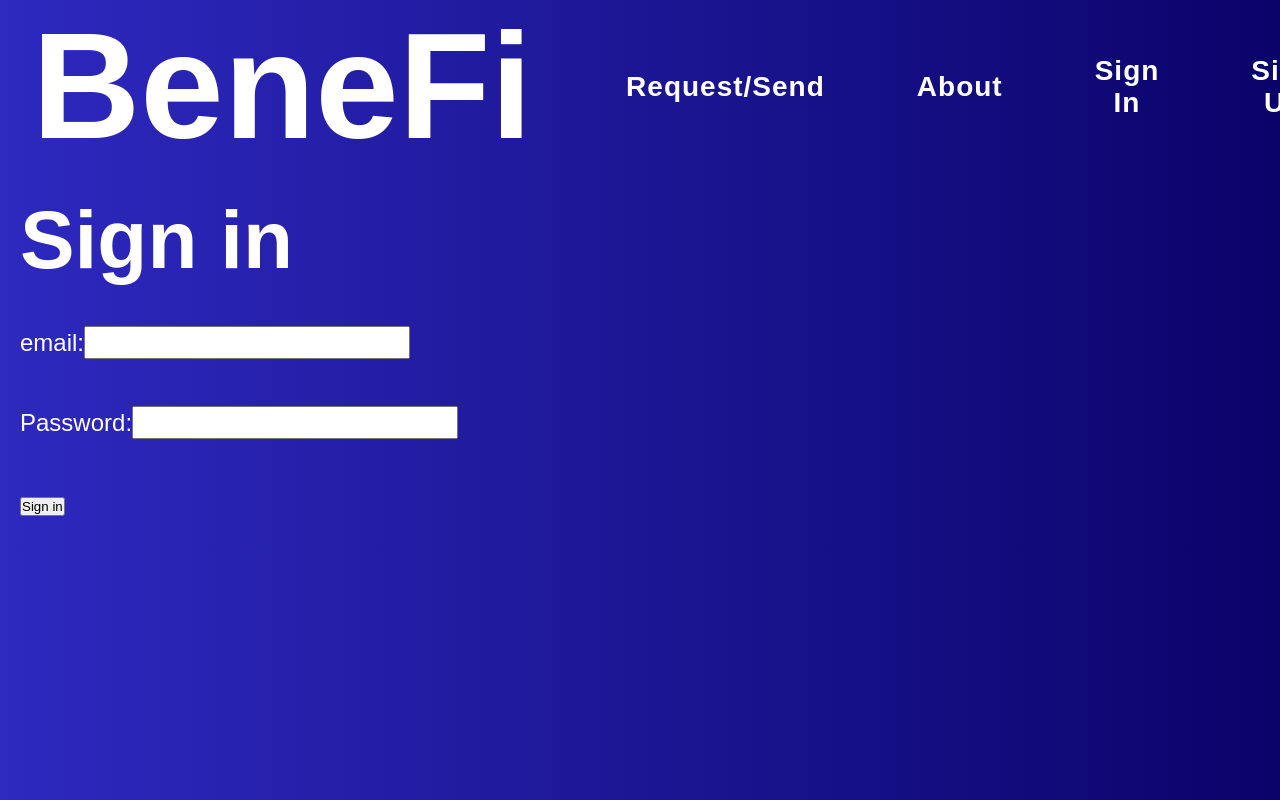
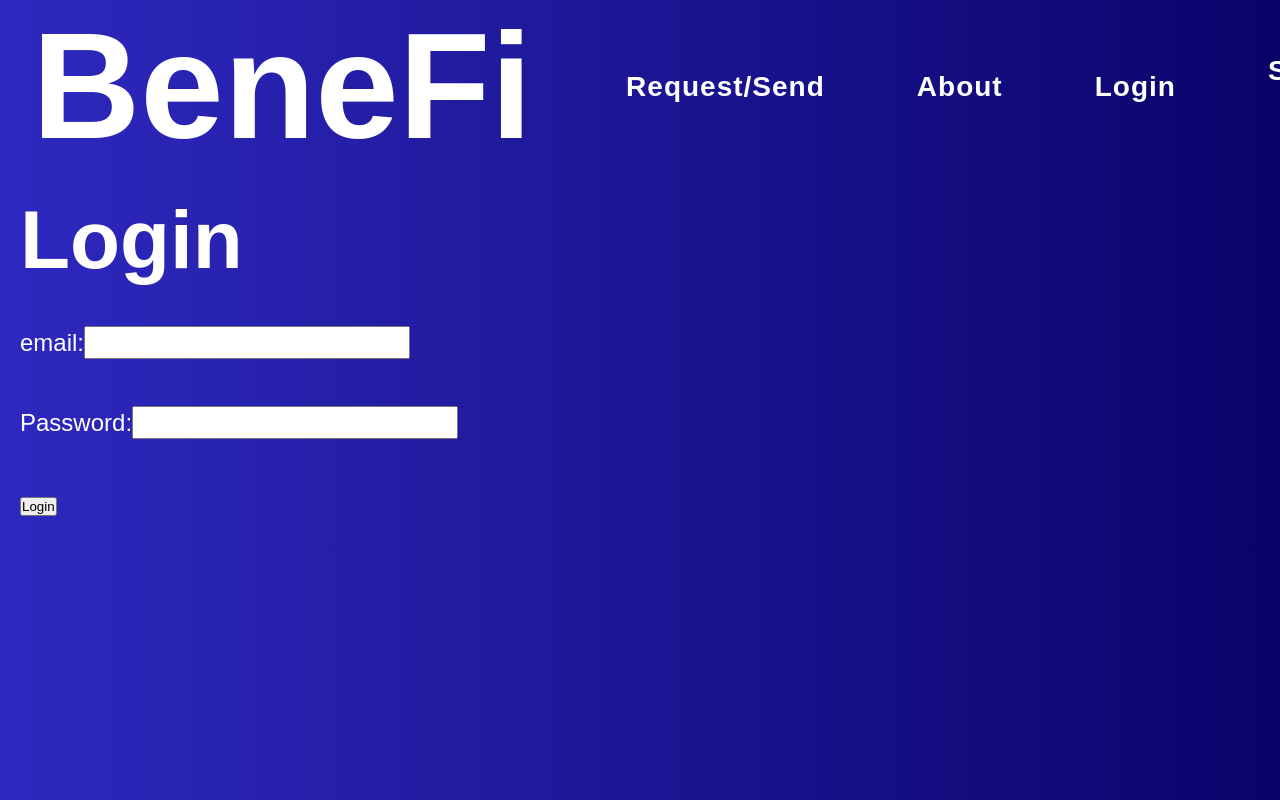
Before and after one commit to mateolopcas/beneFI-front-end, a React (Create React App) app: page /sign-in in a window 1280 px wide. Shown: the top 800 px of the page. Built offline with nearby package versions, Linux system fonts and the light colour scheme.

Commit message:
changed sign in to login

```diff
--- a/src/components/Navbar.jsx
+++ b/src/components/Navbar.jsx
@@ -27,7 +27,7 @@ function Navbar({user}) {
         <a href="/About">About</a>
       </li>
       <li>
-        <a href="/sign-in">Sign In</a>
+        <a href="/sign-in">Login</a>
       </li>
       <li>
         <a href="/sign-up">Sign Up</a>
--- a/src/screens/SignIn/SignIn.jsx
+++ b/src/screens/SignIn/SignIn.jsx
@@ -4,7 +4,7 @@ import { useNavigate } from "react-router-dom"
 import { getUser } from "../../services/user"
 
 
-const SignIn = (props) => {
+const LogIn = (props) => {
   const navigate = useNavigate()
 
   const [form, setForm] = useState({
@@ -63,13 +63,13 @@ const SignIn = (props) => {
         <button type="submit" className={toggleForm}>{form.errorMsg}</button>
       )
     } else {
-      <button type="submit">Sign In</button>
+      <button type="submit">Login</button>
     }
   }
 
   return (
     <div className="form-container">
-      <h3>Sign in</h3>
+      <h3>Login</h3>
       <form onSubmit={handleSubmit}>
         <div className="label-input">
           <label>email:</label>
@@ -92,14 +92,14 @@ const SignIn = (props) => {
           />
         </div>
 
-        <button type="submit">Sign in</button>
+        <button type="submit">Login</button>
         {renderError()}
       </form>
     </div>
   )
 }
 
-export default SignIn;
+export default LogIn;
 
 
 
```
